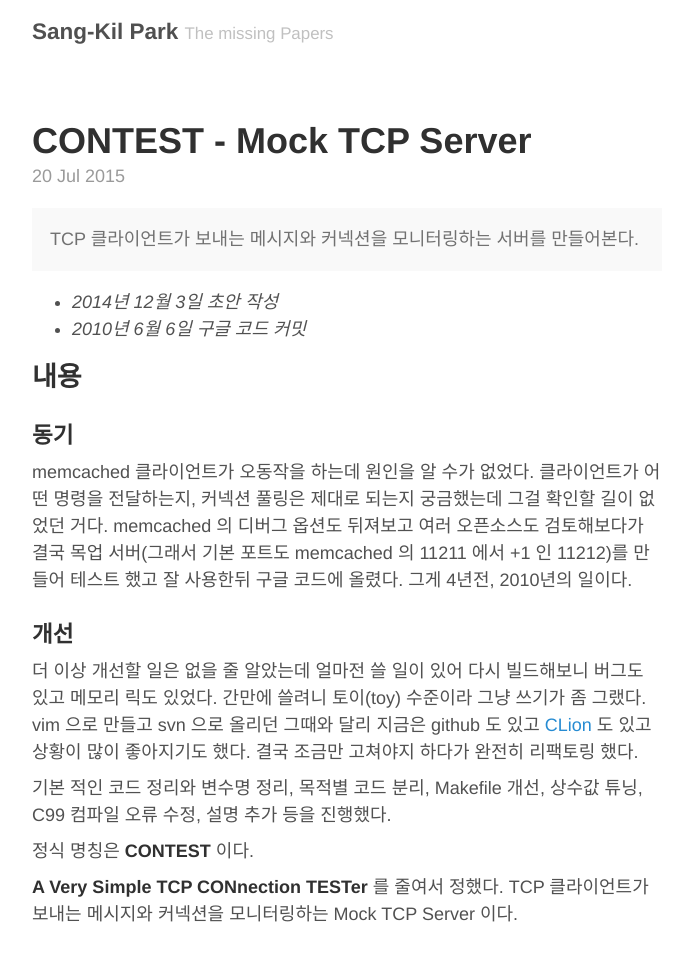
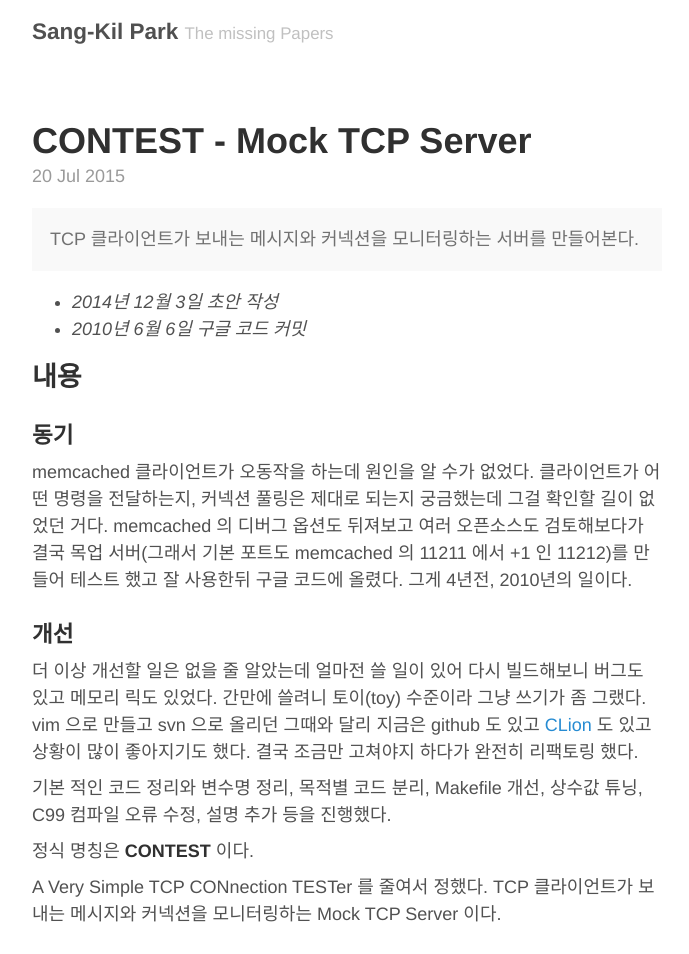
Before and after one commit to Umaigenomu/likejazz.github.io, a Jekyll site: the page built from _posts/2015-07-20-contest.md, in a window 1280 px wide. Shown: the top 954 px of the page, without its empty margins (293-982 px from the left). Built offline with Jekyll 4.4.1, drawn with Linux system fonts in a browser that asks for light colours.

Commit message:
Publishing

```diff
--- a/_posts/2015-07-20-contest.md
+++ b/_posts/2015-07-20-contest.md
@@ -24,7 +24,7 @@ memcached 클라이언트가 오동작을 하는데 원인을 알 수가 없었
 
 정식 명칭은 **CONTEST** 이다.
 
-**A Very Simple TCP CONnection TESTer** 를 줄여서 정했다. TCP 클라이언트가 보내는 메시지와 커넥션을 모니터링하는 Mock TCP Server 이다.
+A Very Simple TCP CONnection TESTer 를 줄여서 정했다. TCP 클라이언트가 보내는 메시지와 커넥션을 모니터링하는 Mock TCP Server 이다.
 
 ### 데모
 
```
